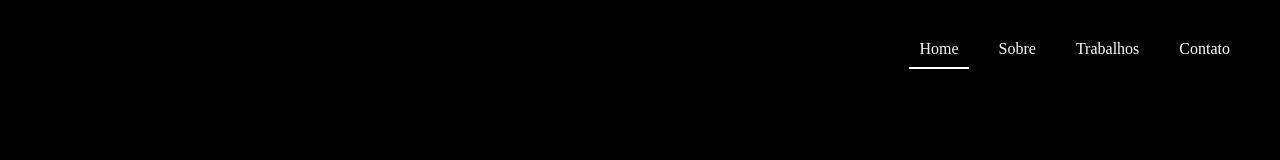
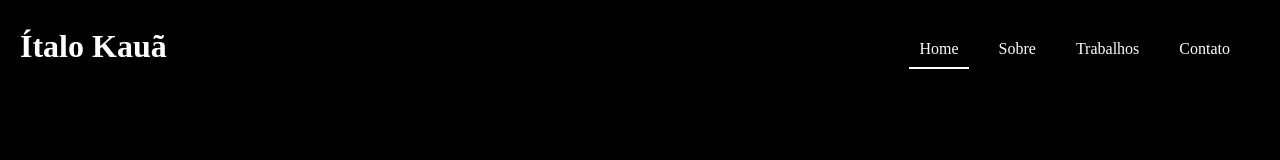
Before and after one commit to ItaloKaua1/Portfolio, a Vue app in the folder PortifolioVue/: page / in a window 1280 px wide. Shown: the top 160 px of the page. Built offline with nearby package versions, Linux system fonts and the light colour scheme.

Commit message:
Home adds links

```diff
--- a/PortifolioVue/src/views/Home.vue
+++ b/PortifolioVue/src/views/Home.vue
@@ -6,6 +6,7 @@
 
 <template>
     <div>
+        <a href="https://github.com/ItaloKaua1" target="_blank"><h1 id="nome">Ítalo Kauã</h1></a>
         <img src="/ik.gif" alt="italo kaua">
         <h1>Bem-vindo ao meu Portifólio!</h1>
     </div>
@@ -30,4 +31,16 @@
     img{
         width: 15%;
     }
+    #nome {
+        position: absolute;
+        top: 20px;
+        left: 20px;
+        margin: 0;
+        top: 3.5%;
+    }
+    a{
+        text-decoration: none;
+        cursor: pointer;
+        color: white;
+    }
 </style>
```
